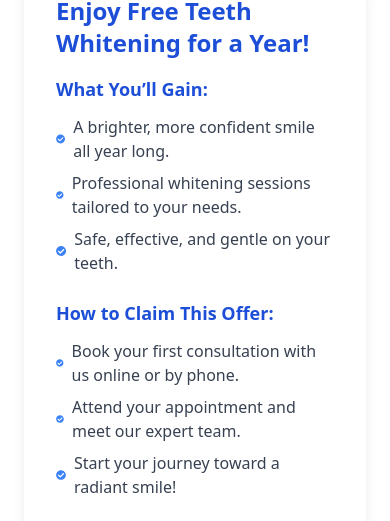
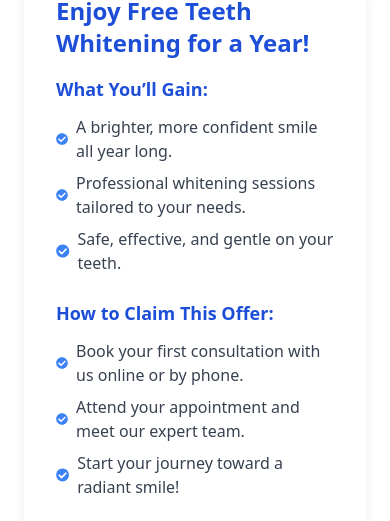
Before and after one commit to martinvega2003/dentist-site-project-one, a React (Vite) app in the folder client/: page / in a window 390 px wide. Shown: the part 6234-6755 px from the top of the page. Built offline with nearby package versions, Linux system fonts and the light colour scheme.

Commit message:
In this commit, the responsiveness for phones was complete

```diff
--- a/client/src/components/Form.jsx
+++ b/client/src/components/Form.jsx
@@ -69,7 +69,7 @@ export const Form = () => {
 
   return (
     <div className="bg-form_bg flex justify-center items-center h-fit w-full my-4">
-        <div className='min-w-[80%] md:max-w-1/2 mx-auto my-8 shadow-xl rounded-2xl p-4 bg-white'>
+        <div className='min-w-fit sm:min-w-[80%] md:max-w-1/2 mx-auto my-8 shadow-xl rounded-2xl p-4 bg-white'>
             {/* Stepper */}
             <div className="container horizontal mt-5">
                 <Stepper
--- a/client/src/components/formComponents/CalendarFields.jsx
+++ b/client/src/components/formComponents/CalendarFields.jsx
@@ -31,19 +31,25 @@ export const CalendarFields = ({ setDate }) => {
   const times = generateTimes();
 
   return (
-    <div className="flex flex-col md:flex-row items-center md:items-start justify-center p-6 bg-gray-100 rounded-md shadow-lg">
+    <div className="w-full flex flex-col md:flex-row items-start sm:items-center md:items-start justify-center p-6 bg-gray-100 rounded-md shadow-lg overflow-scroll">
       {/* Calendar Section */}
       <div className="mr-6">
         <h2 className="text-lg font-semibold mb-3">Select a Date</h2>
-        <Calendar
-          onChange={handleDateChange}
-          value={selectedDate}
-          className="rounded-md shadow-sm"
-        />
+        <div className="sm:w-auto w-full">
+          <Calendar
+            onChange={handleDateChange}
+            value={selectedDate}
+            className="rounded-md shadow-sm"
+            style={{
+              width: "100%", // Make the calendar take full width on small screens
+              maxWidth: "350px", // Limit the width for larger screens
+            }}
+          />
+        </div>
       </div>
 
       {/* Time Selector Section */}
-      <div className="flex-1">
+      <div className="flex-1 mt-4 md:mt-0">
         <h2 className="text-lg font-semibold mb-3">Select a Time</h2>
         <div className="h-[400px] overflow-y-scroll bg-white rounded-md shadow-sm p-4">
           {times.map((time, index) => (
--- a/client/src/components/formComponents/Stepper.jsx
+++ b/client/src/components/formComponents/Stepper.jsx
@@ -61,7 +61,7 @@ export const Stepper = ({steps, currentStep}) => {
 													)}
 											</div>
 
-											<div className={`absolute top-0 text-center mt-16 w-32 text-xs font-medium uppercase ${step.highlighted ? "text-gray-900" : "text-gray-400"}`}>
+											<div className={`hidden sm:block absolute top-0 text-center mt-16 w-32 text-xs font-medium uppercase ${step.highlighted ? "text-gray-900" : "text-gray-400"}`}>
 													{/* Display Description */}
 													{step.description}
 											</div>
--- a/client/src/pages/sections/LeadMagnetSection.jsx
+++ b/client/src/pages/sections/LeadMagnetSection.jsx
@@ -43,13 +43,13 @@ const LeadMagnetSection = ({ setIsVisible }) => {
           </h3>
           <ul className="mb-6">
             <li className="flex items-center text-gray-700 mb-2">
-              <FaCheckCircle className="h-3 sm:h-4 w-3 sm:w-4 text-blue-500 mr-2" /> A brighter, more confident smile all year long.
+              <FaCheckCircle className="min-h-3 sm:min-h-4 min-w-3 sm:min-w-4 text-blue-500 mr-2" /> A brighter, more confident smile all year long.
             </li>
             <li className="flex items-center text-gray-700 mb-2">
-              <FaCheckCircle className="h-3 sm:h-4 w-3 sm:w-4 text-blue-500 mr-2" /> Professional whitening sessions tailored to your needs.
+              <FaCheckCircle className="min-h-3 sm:min-h-4 min-w-3 sm:min-w-4 text-blue-500 mr-2" /> Professional whitening sessions tailored to your needs.
             </li>
             <li className="flex items-center text-gray-700 mb-2">
-              <FaCheckCircle className="h-3 sm:h-4 w-3 sm:w-4 text-blue-500 mr-2" /> Safe, effective, and gentle on your teeth.
+              <FaCheckCircle className="min-h-3 sm:min-h-4 min-w-3 sm:min-w-4 text-blue-500 mr-2" /> Safe, effective, and gentle on your teeth.
             </li>
           </ul>
 
@@ -59,13 +59,13 @@ const LeadMagnetSection = ({ setIsVisible }) => {
           </h3>
           <ul>
             <li className="flex items-center text-gray-700 mb-2">
-              <FaCheckCircle className="h-3 sm:h-4 w-3 sm:w-4 text-blue-500 mr-2" /> Book your first consultation with us online or by phone.
+              <FaCheckCircle className="min-h-3 sm:min-h-4 min-w-3 sm:min-w-4 text-blue-500 mr-2" /> Book your first consultation with us online or by phone.
             </li>
             <li className="flex items-center text-gray-700 mb-2">
-              <FaCheckCircle className="h-3 sm:h-4 w-3 sm:w-4 text-blue-500 mr-2" /> Attend your appointment and meet our expert team.
+              <FaCheckCircle className="min-h-3 sm:min-h-4 min-w-3 sm:min-w-4 text-blue-500 mr-2" /> Attend your appointment and meet our expert team.
             </li>
             <li className="flex items-center text-gray-700 mb-2">
-              <FaCheckCircle className="h-3 sm:h-4 w-3 sm:w-4 text-blue-500 mr-2" /> Start your journey toward a radiant smile!
+              <FaCheckCircle className="min-h-3 sm:min-h-4 min-w-3 sm:min-w-4 text-blue-500 mr-2" /> Start your journey toward a radiant smile!
             </li>
           </ul>
 
```
